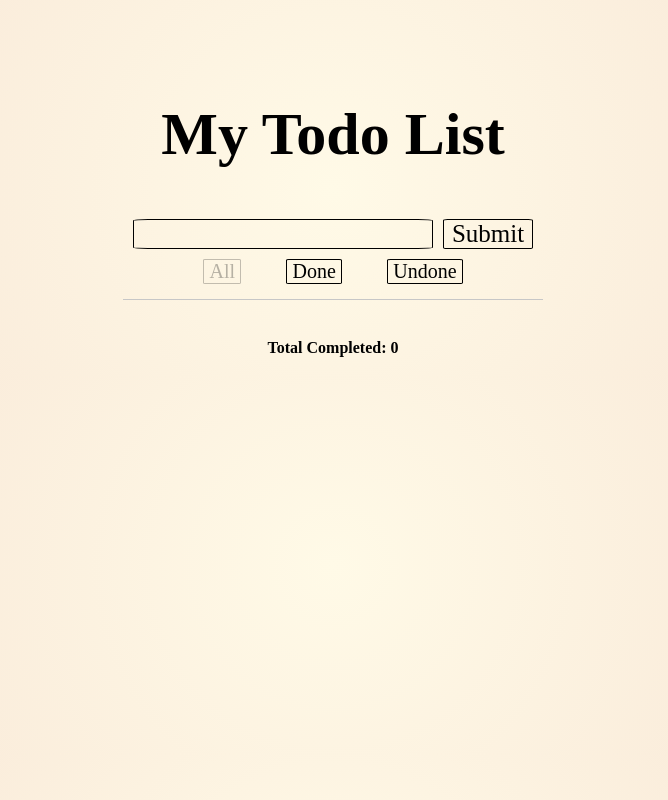
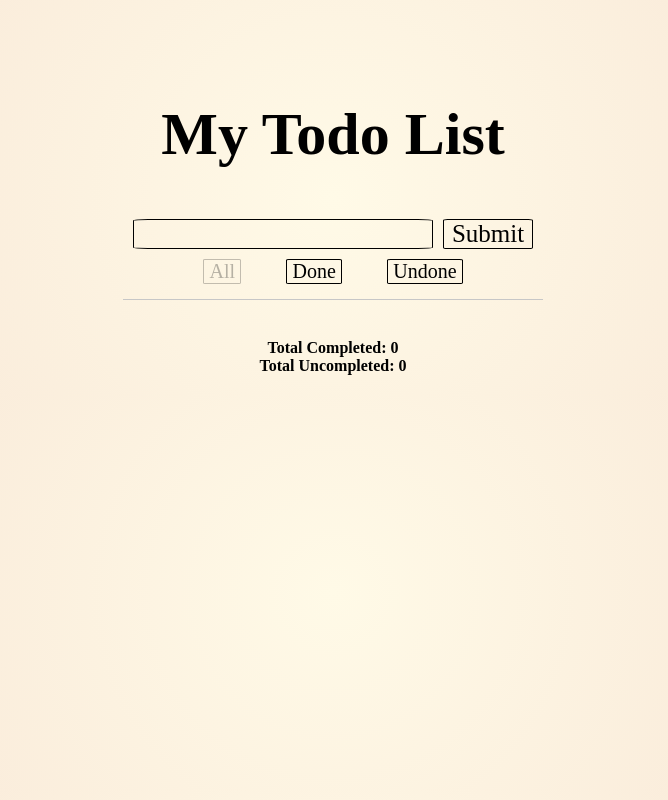
Before and after one commit to IgorPotapov15/Todo, a React (Create React App) app: page / in a window 1280 px wide. Shown: the whole page, without its empty margins (307-975 px from the left). Built offline with nearby package versions, Linux system fonts and the light colour scheme; a web font is replaced by a local one.

Commit message:
added total uncompleted counter

```diff
--- a/src/components/CounterItems.js
+++ b/src/components/CounterItems.js
@@ -5,9 +5,14 @@ const CounterItems = () => {
     state.todos.items.filter((todo) => todo.completed === true)
   )
 
+  const uncompletedTodo = useSelector((state) =>
+    state.todos.items.filter((todo) => todo.completed === false)
+  )
+
   return (
     <h4 className="counter">
-      Total Completed: {completedTodos.length}
+      <p>Total Completed: {completedTodos.length}</p>
+      <p>Total Uncompleted: {uncompletedTodo.length}</p>
     </h4>
   )
 }
```
